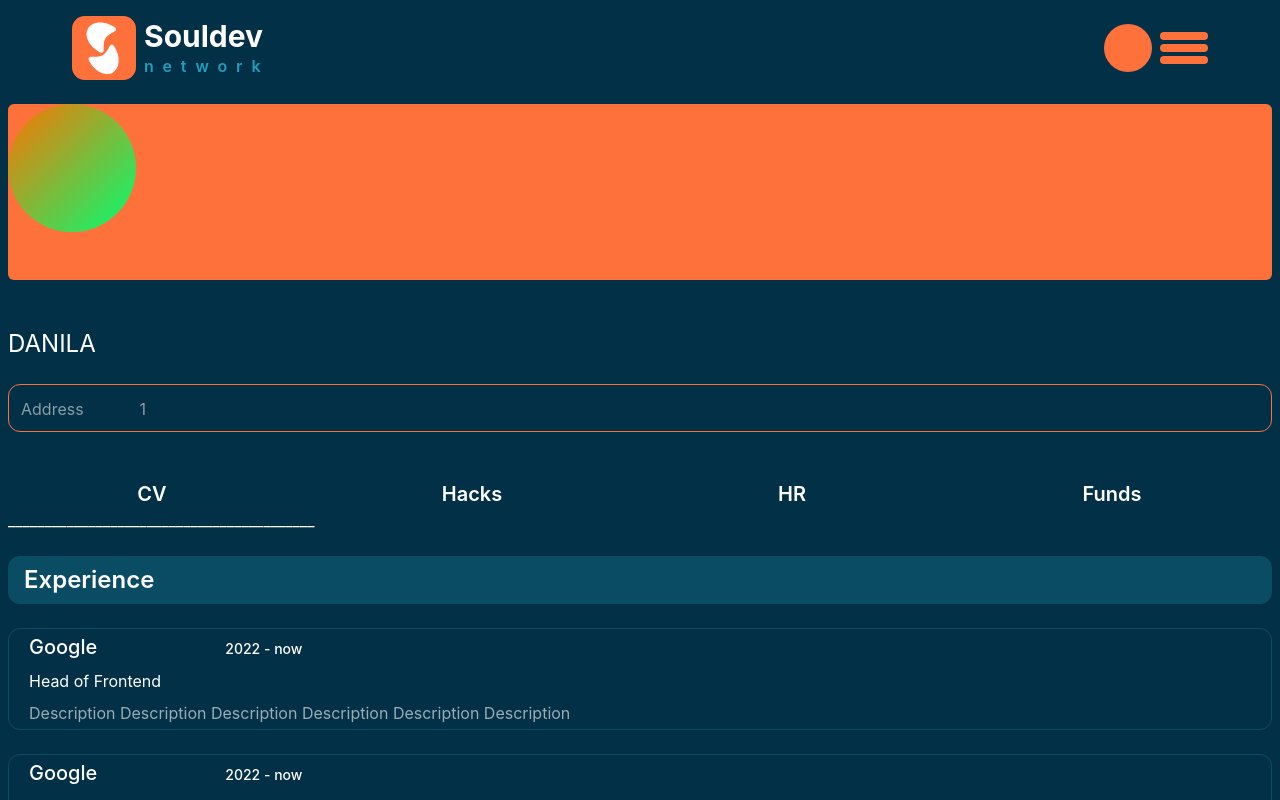
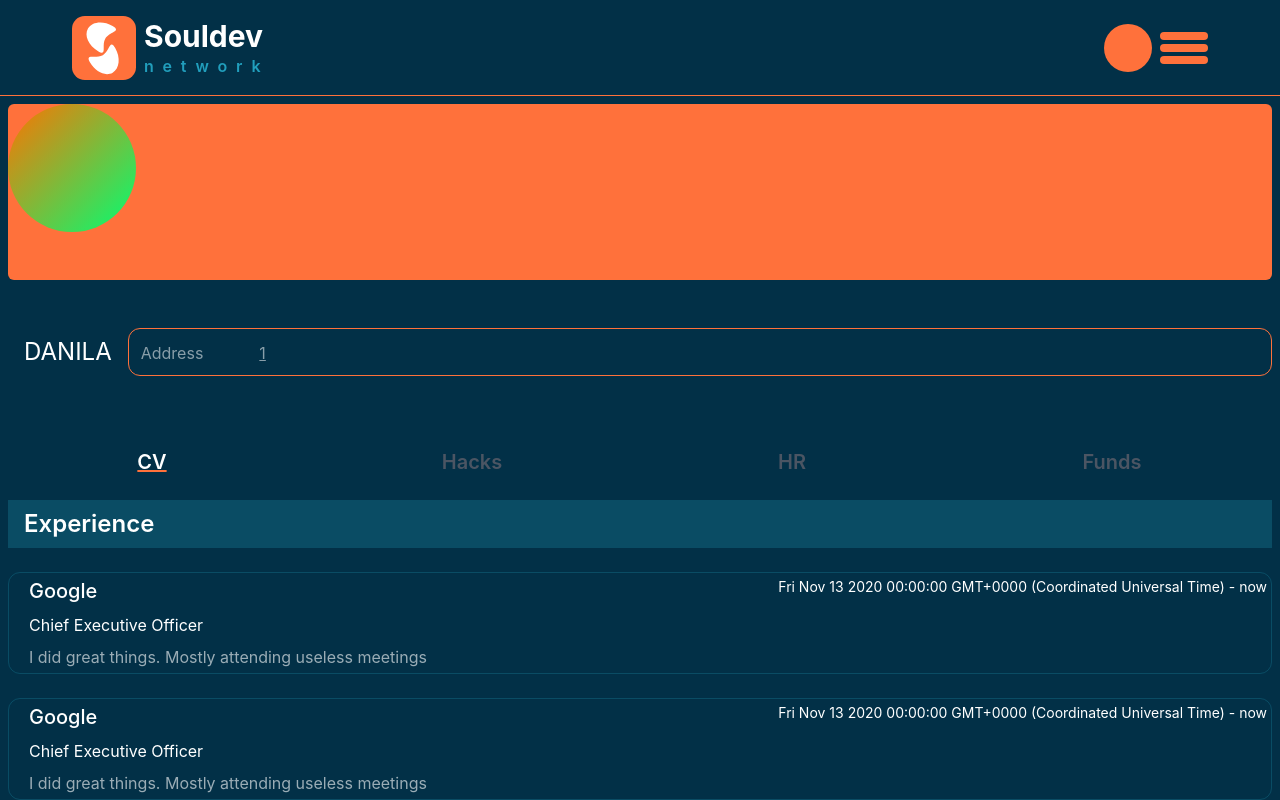
Before and after one commit to TheBestID/frontend, a Next.js app: page /profile/1 in a window 1280 px wide. Shown: the top 800 px of the page. Built offline with nearby package versions, Linux system fonts and the light colour scheme.

Commit message:
moved header into separate component

```diff
--- a/pages/hack/[hack].tsx
+++ b/pages/hack/[hack].tsx
@@ -1,8 +1,10 @@
 import { useState, useEffect } from 'react'
-import type { NextPage } from 'next'
+import { NextPage } from 'next'
 import Head from 'next/head'
 import Image from 'next/image'
 import Link from 'next/link'
+
+import Header from 'src/components/Header'
 
 const Hack: NextPage = () => {
   return (
@@ -11,6 +13,9 @@ const Hack: NextPage = () => {
         <title>Hackaton</title>
         <meta name="description" content="add wallet to register on souldev platform" />
       </Head>
+
+      <Header/>
+
     </div>
   )
 }
--- a/pages/profile/[profile].tsx
+++ b/pages/profile/[profile].tsx
@@ -3,33 +3,46 @@ import { NextPage, GetServerSideProps } from 'next'
 import Head from 'next/head'
 import Image from 'next/image'
 
-import Logo from 'src/components/Logo'
+import Achivement, { TAchivement } from 'src/components/Achivement'
+import Header from 'src/components/Header'
 import Popup from 'src/components/Popup'
 import AchivementForm from 'src/components/AchivementForm'
 import useLoggedIn from 'src/hooks/useLoggedIn'
 
 type Props = {
-  wallet: string | undefined
+  wallet: string | undefined,
+  achivements: Array<TAchivement>,
+}
+
+
+const MOCK_GLE = {
+  startTimestamp: '13 nov 2020',
+  endTimestamp: null,
+  company: 'Google',
+  position: 'Chief Executive Officer',
+  description: 'I did great things. Mostly attending useless meetings',
 }
 
 export const getServerSideProps: GetServerSideProps = async (context) => {
   const wallet = context?.params?.profile
+  const achivements = [
+    MOCK_GLE, MOCK_GLE, MOCK_GLE, MOCK_GLE,
+  ]
   return {
-    props: { wallet },
+    props: { wallet, achivements },
   }
 }
 
 const Profile: NextPage<Props> = (props) => {
-  const { wallet } = props
+  const { wallet, achivements } = props
   const loggedIn = useLoggedIn()
   const [isPopupOpen, setIsPopupOpen] = useState(false)
+
   let isOwnPage = false
-  if (loggedIn != null && loggedIn.isAuth !== false) {
+  if (
+    loggedIn != null && loggedIn.isAuth !== false
+  ) {
     isOwnPage = wallet === loggedIn.address
-  }
-
-  const onEditButton = () => {
-    setIsPopupOpen(true)
   }
 
   return (
@@ -55,22 +68,7 @@ const Profile: NextPage<Props> = (props) => {
         </Popup>
       )}
 
-      <header className="fixed flex bg-[#023047] h-24 w-full lg:px-16 justify-between pt-4 z-10">
-
-        <Logo/>
-        <div className='flex'>
-          <div className ="h-12 w-12 pt-2 pr-12">
-            <div className ="bg-primary rounded-full h-12 w-12"></div>
-          </div>
-
-          <div className = "space-y-1 pt-4 ml-2 mr-2">
-            <div className ="bg-primary rounded-full h-2 w-12"></div>
-            <div className ="bg-primary rounded-full h-2 w-12"></div>
-            <div className ="bg-primary rounded-full h-2 w-12"></div>
-          </div>
-        </div>
-
-      </header>
+      <Header/>
 
       <main className="flex items-center flex-col mr-2 ml-2 pt-14">
 
@@ -78,7 +76,8 @@ const Profile: NextPage<Props> = (props) => {
           <Image src="/download.svg" alt="Identicon" width="128" height="128" className="rounded-full h-32 w-32 mx-5 my-20"/>
         </div>
 
-        <div className=" flex w-full text-left text-2xl text-white mb-6">DANILA</div>
+        <div className="flex flex-col w-full mb-6 md:flex-row md:items-center">
+          <span className="text-2xl text-white px-4 py-2">DANILA</span>
 
           <a
             target="_blank"
@@ -86,58 +85,42 @@ const Profile: NextPage<Props> = (props) => {
             href={`https://etherscan.io/address/${wallet}`}
             className="border w-full h-12 border-primary p-1 rounded-xl pr-3 pl-3 pb-3 pt-3"
           >
-          <span className="text-[#fff8] ">Address</span>
-          <span className="text-[#fff8] px-14">{wallet}</span>
-        </a>
+            <span className="text-[#fff8]">Address</span>
+            <span className="text-[#fff8] px-14 underline">{wallet}</span>
+          </a>
+        </div>
 
         {isOwnPage && (
           <button
             className="rounded-xl w-32 h-12 text-white bg-secondary-25 mt-6"
-            onClick={onEditButton}
+            onClick={() => setIsPopupOpen(true)}
           >
-            Add Vacancy
+            Add Achivement
           </button>
         )}
 
         <div className="grid w-full gap-4 grid-cols-4 mt-12 text-bold mr-4">
-          <button className="text-xl font-semibold text-white">CV</button>
-          <button className="text-xl font-semibold text-white">Hacks</button>
-          <button className="text-xl font-semibold text-white">HR</button>
-          <button className="text-xl font-semibold text-white">Funds</button>
+          <button className="underline decoration-primary text-xl font-semibold text-white">CV</button>
+          <button className="text-xl font-semibold text-gray-600">Hacks</button>
+          <button className="text-xl font-semibold text-gray-600">HR</button>
+          <button className="text-xl font-semibold text-gray-600">Funds</button>
         </div>
 
-        <div className="flex scroll-mx-4 w-full text-white mb-6">__________________________________________</div>
-
-
-        <div className="flex w-full bg-secondary-25 rounded-xl h-12 items-center">
-            <span className="text-2xl font-semibold text-center text-white ml-4">Experience</span>
+        <div className="mt-6 flex w-full bg-secondary-25 h-12 items-center">
+            <span className="text-2xl font-semibold text-center text-white ml-4">
+              Experience
+            </span>
         </div>
 
-        <div className="flex flex-col border border-secondary-25 p-1 rounded-xl w-full mt-6">
-          <span className="text-xl font-medium text-white text ml-4">Google
-          <span className="text-sm ml-32">{2022} - now</span>
-          </span>
-          <span className="mt-2 ml-4 text-white">Head of Frontend</span>
-          <span className="mt-2 ml-4 text-white opacity-60 mr-">Description Description Description Description Description Description</span>
-        </div>
+        {
+          Array.isArray(achivements)
+          && achivements.map(
+            (achivement: TAchivement, i: number) =>
+              <Achivement key={i} data={achivement}/>
+            )
+        }
 
-        <div className="flex flex-col border border-secondary-25 p-1 rounded-xl w-full mt-6">
-          <span className="text-xl font-medium text-white text ml-4">Google
-          <span className="text-sm ml-32">{2022} - now</span>
-          </span>
-          <span className="mt-2 ml-4 text-white">Head of Frontend</span>
-          <span className="mt-2 ml-4 text-white opacity-60 mr-">Description Description Description Description Description Description</span>
-        </div>
-
-        <div className="flex flex-col border border-secondary-25 p-1 rounded-xl w-full mt-6 mb-6">
-          <span className="text-xl font-medium text-white text ml-4">Google
-          <span className="text-sm ml-32">{2022} - now</span>
-          </span>
-          <span className="mt-2 ml-4 text-white">Head of Frontend</span>
-          <span className="mt-2 ml-4 text-white opacity-60 mr-">Description Description Description Description Description Description</span>
-        </div>
-
-        <div className="flex w-full bg-secondary-25 rounded-xl h-12 items-center mb-6">
+        <div className="flex w-full bg-secondary-25 rounded-xl h-12 items-center mb-6 mt-6">
             <span className="text-2xl font-semibold text-center text-white ml-4">Projects</span>
         </div>
 
--- /dev/null
+++ b/src/components/Achivement.tsx
@@ -0,0 +1,53 @@
+import React from 'react'
+
+export type TAchivement = {
+  startTimestamp: string,
+  endTimestamp: string,
+  company: string,
+  position: string,
+  description: string,
+};
+
+type Props = {
+  data: TAchivement
+};
+
+const Achivement: React.FC<Props> = (props) => {
+  const { data } = props
+
+  const {
+    startTimestamp,
+    endTimestamp,
+    company,
+    position,
+    description,
+  } = data
+
+  const start = (new Date(startTimestamp)).toString()
+  const end = endTimestamp == null
+    ? 'now'
+    : (new Date(endTimestamp)).toString()
+
+  return (
+    <div className="flex flex-col border border-secondary-25 p-1 rounded-xl w-full mt-6">
+      <div className="flex justify-between">
+        <span
+          className="text-xl font-medium text-white text ml-4"
+        >
+          {company}
+        </span>
+        <span className="text-white text-sm">
+          {start} - {end}
+        </span>
+      </div>
+      <span className="mt-2 ml-4 text-white">
+        {position}
+      </span>
+      <span className="mt-2 ml-4 text-white opacity-60 mr-">
+        {description}
+      </span>
+    </div>
+  )
+}
+
+export default Achivement
--- a/src/components/AchivementForm.tsx
+++ b/src/components/AchivementForm.tsx
@@ -74,7 +74,7 @@ const AchivementForm: React.FC<Props> = (props) => {
       className="px-4 flex flex-col h-full w-full justify-center"
     >
       <h2 className="text-lg font-bold">
-        Input vacancy details
+        Input achivement details
       </h2>
       <div className="h-4 w-full"/>
       <label htmlFor="category" className="p-1">
--- /dev/null
+++ b/src/components/Header.tsx
@@ -0,0 +1,66 @@
+import React from 'react'
+import Link from 'next/link'
+import Image from 'next/image'
+
+type Props = {}
+
+const Header: React.FC<Props> = () => {
+  return (
+    <header
+      className="border-b border-primary fixed flex bg-[#023047] h-24 w-full lg:px-16 justify-between pt-4 z-10"
+    >
+
+      <Link href="/">
+        <a className="flex">
+          <div className ="h-16 w-16 ml-2">
+            <div
+              className="bg-primary rounded-full h-16 w-16"
+            >
+              <Image alt="logo" src="/logo.svg" width="64" height="64"/>
+            </div>
+          </div>
+
+          <div
+            className="flex flex-col ml-2 h-16 justify-center"
+          >
+            <div
+              className="text-white font-bold text-3xl"
+            >
+              Souldev
+            </div>
+            <div
+              className="font-semibold tracking-[0.55em] text-[#219EBC]"
+            >
+              network
+            </div>
+          </div>
+        </a>
+      </Link>
+
+      <div className="flex">
+
+        <div className ="h-12 w-12 pt-2 pr-12">
+          <div
+            className="bg-primary rounded-full h-12 w-12"
+          />
+        </div>
+
+        <div className="space-y-1 pt-4 ml-2 mr-2">
+          <div
+            className="bg-primary rounded-full h-2 w-12"
+          />
+          <div
+            className="bg-primary rounded-full h-2 w-12"
+          />
+          <div
+            className="bg-primary rounded-full h-2 w-12"
+          />
+        </div>
+
+      </div>
+
+    </header>
+  )
+}
+
+export default Header
--- a/src/components/Logo.tsx
+++ /dev/null
@@ -1,38 +0,0 @@
-import React from 'react'
-import Link from 'next/link'
-import Image from 'next/image'
-
-type Props = {}
-
-const Logo: React.FC<Props> = () => {
-  return (
-    <Link href="/">
-      <a className="flex">
-        <div className ="h-16 w-16 ml-2">
-          <div
-            className="bg-primary rounded-full h-16 w-16"
-          >
-            <Image alt="logo" src="/logo.svg" width="64" height="64"/>
-          </div>
-        </div>
-
-        <div
-          className="flex flex-col ml-2 h-16 justify-center"
-        >
-          <div
-            className="text-white font-bold text-3xl"
-          >
-            Souldev
-          </div>
-          <div
-            className="font-semibold tracking-[0.55em] text-[#219EBC]"
-          >
-            network
-          </div>
-        </div>
-      </a>
-    </Link>
-  )
-}
-
-export default Logo
--- a/src/components/Vacancy.tsx
+++ b/src/components/Vacancy.tsx
@@ -24,7 +24,7 @@ const Vacancy: React.FC<Props> = (props) => {
     <div className="w-full bg-white p-1 rounded mb-4">
       <span className="text-red-300">{category}</span>
       <span>{owner_uuid}</span>
-      <span>{price}</span>
+      <span className="text-green-300">{price}</span>
       <span>{datePosted}</span>
     </div>
   )
```
Also changed, not shown: pages/create-hack.tsx (+2 -17 lines), pages/index.tsx (+2 -17 lines), pages/vacancies.tsx (+10 -23 lines).
